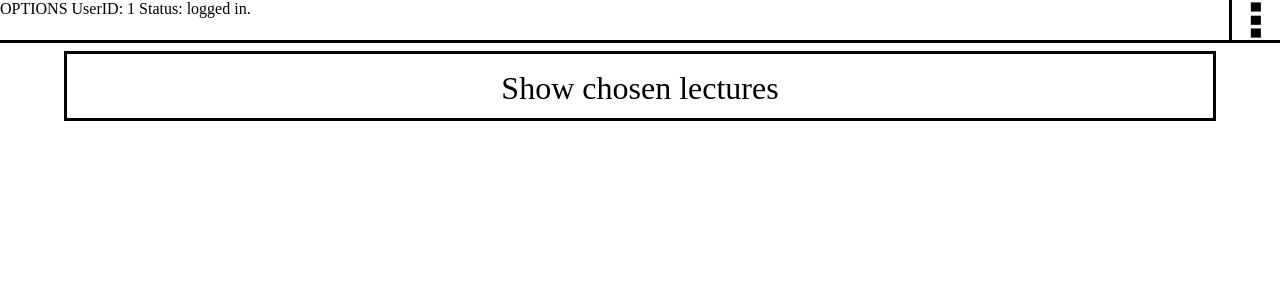
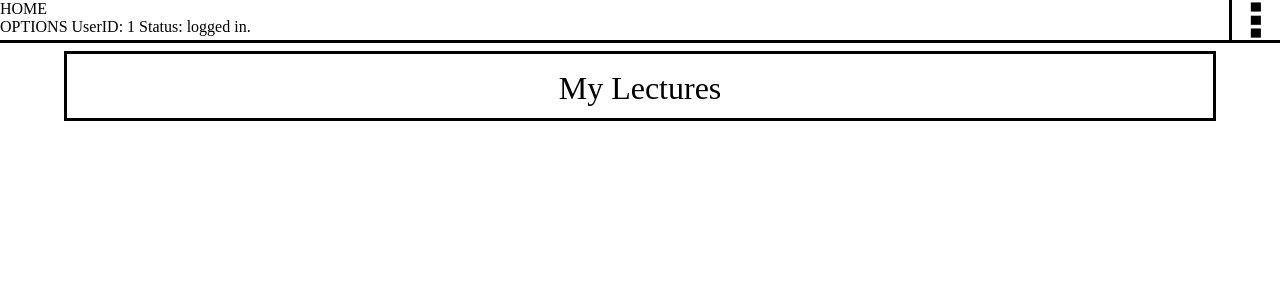
Before and after one commit to albrechtjan/workload, a Django app: page /workload/options/ in a window 1280 px wide. Shown: the top 300 px of the page. Run offline with Django 3.2, Linux system fonts and the light colour scheme; a user stored in the database is signed in; tables that the repository leaves empty hold one stand-in row (values such as "Sample post").

Commit message:
working on frontend

```diff
--- a/server-side/workload/workloadApp/models.py
+++ b/server-side/workload/workloadApp/models.py
@@ -15,8 +15,8 @@ class Lecture(models.Model):
         return (self.startDay<=date and date <=self.endDay)
 
 
-
 # The Student model is possibly going to be written as an extension of the user model once the shibboleth login has been implemented
+# But in fact it works pretty well to associate user and student by a one-to-one relationship
 class Student(models.Model):
     permanentId = models.IntegerField()
     lectures = models.ManyToManyField(Lecture,blank=True)
--- a/server-side/workload/workloadApp/templates/base.html
+++ b/server-side/workload/workloadApp/templates/base.html
@@ -8,6 +8,7 @@
     <body>
         <div id="header">
             <div id="headerBar">
+                <div id="homeButton"><a href="/workload/">HOME</a></div>
                 {% block title %}{% endblock %}
             </div>
             <a href="/workload/options/">
--- a/server-side/workload/workloadApp/templates/workloadApp/options.html
+++ b/server-side/workload/workloadApp/templates/workloadApp/options.html
@@ -6,7 +6,7 @@
 	<a href='chosenLectures/'>
 		<div class="button wideButton">
 			<div class="buttonText">
-				Show chosen lectures
+				My Lectures
 			</div>
 		</div>
 	</a>
--- a/server-side/workload/workloadApp/views.py
+++ b/server-side/workload/workloadApp/views.py
@@ -10,7 +10,7 @@ from workloadApp.models import WorkingHoursEntry, Lecture
 def calendar(request):
 
     if not request.user.student.lectures.all():   # If the user
-        return HttpResponse("No lectures chosen. TODO: Redirect to page where lectures can be chosen")
+        return HttpResponse("No lectures chosen. TODO: Show this as a notification and offer link to options page for choosing lectures")
 
     student = request.user.student
 
@@ -34,7 +34,6 @@ def calendar(request):
     template = loader.get_template('workloadApp/calendar.html')
     context = RequestContext(request, {
         "weeksHaveData" : zip(weeks, hasData)
-
     })
     return HttpResponse(template.render(context))
 
```
Also changed, not shown: server-side/workload/workloadApp/templates/workloadApp/enterWorkloadData.html (+20 -1 lines), 2 other files.
